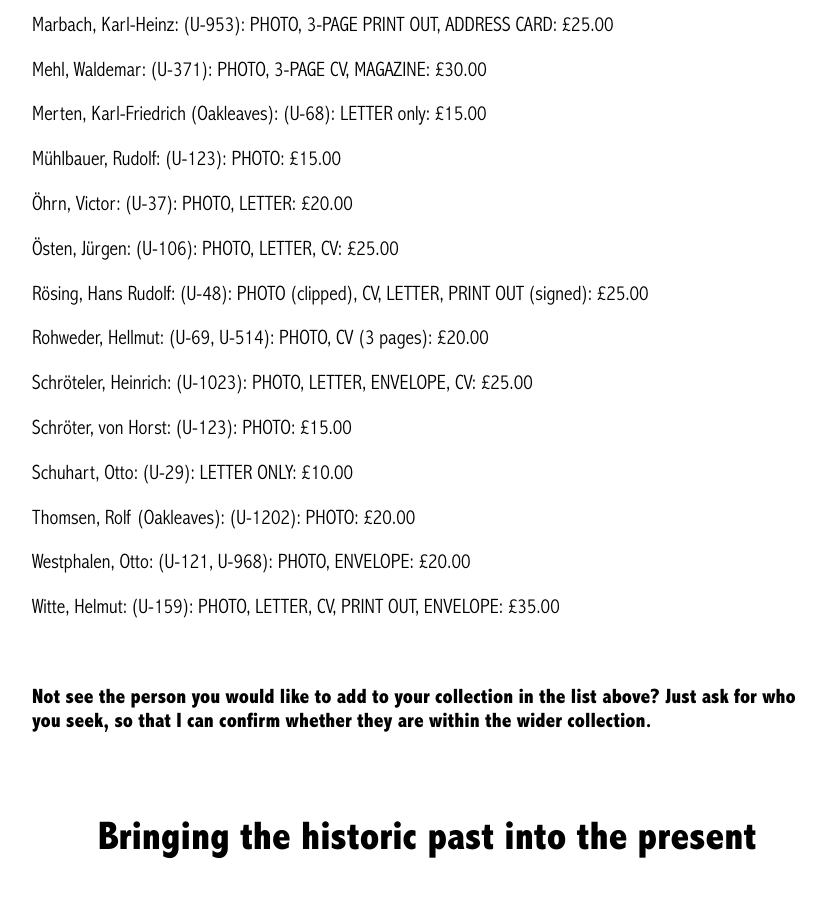
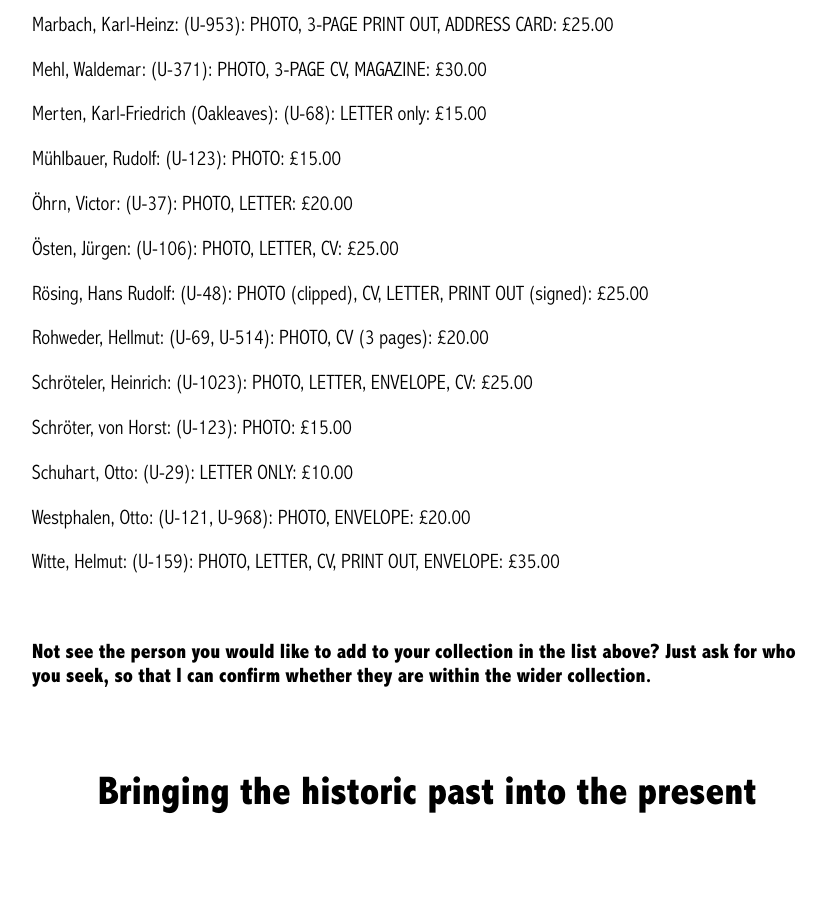
Before and after one commit to lahphotographs/lahphotographs.github.com, a Jekyll site: the page built from kriegsmarine_photos.md, in a window 1280 px wide and 900 px high, scrolled down 1967 px. Shown: the whole window, without its empty margins (213-1039 px from the left). Built offline with Jekyll 4.4.1, drawn with Linux system fonts in a browser that asks for light colours; after the commit the page ends 2822 px from its top, so only the background shows below that.

Commit message:
Update kriegsmarine_photos.md

```diff
--- a/kriegsmarine_photos.md
+++ b/kriegsmarine_photos.md
@@ -42,7 +42,6 @@ class: book_cover
 <p>Schröteler,	Heinrich: (U-1023):	PHOTO, LETTER, ENVELOPE, CV: £25.00</p>
 <p>Schröter, von	Horst: (U-123):	PHOTO: £15.00</p>
 <p>Schuhart,	Otto:	(U-29):	LETTER ONLY:	£10.00</p>
-<p>Thomsen,	Rolf	(Oakleaves): (U-1202): PHOTO: £20.00</p>
 <p>Westphalen,	Otto: (U-121, U-968):	PHOTO, ENVELOPE: £20.00</p>
 <p>Witte,	Helmut: (U-159):	PHOTO, LETTER, CV, PRINT OUT, ENVELOPE: £35.00</p>
 <br />
```
